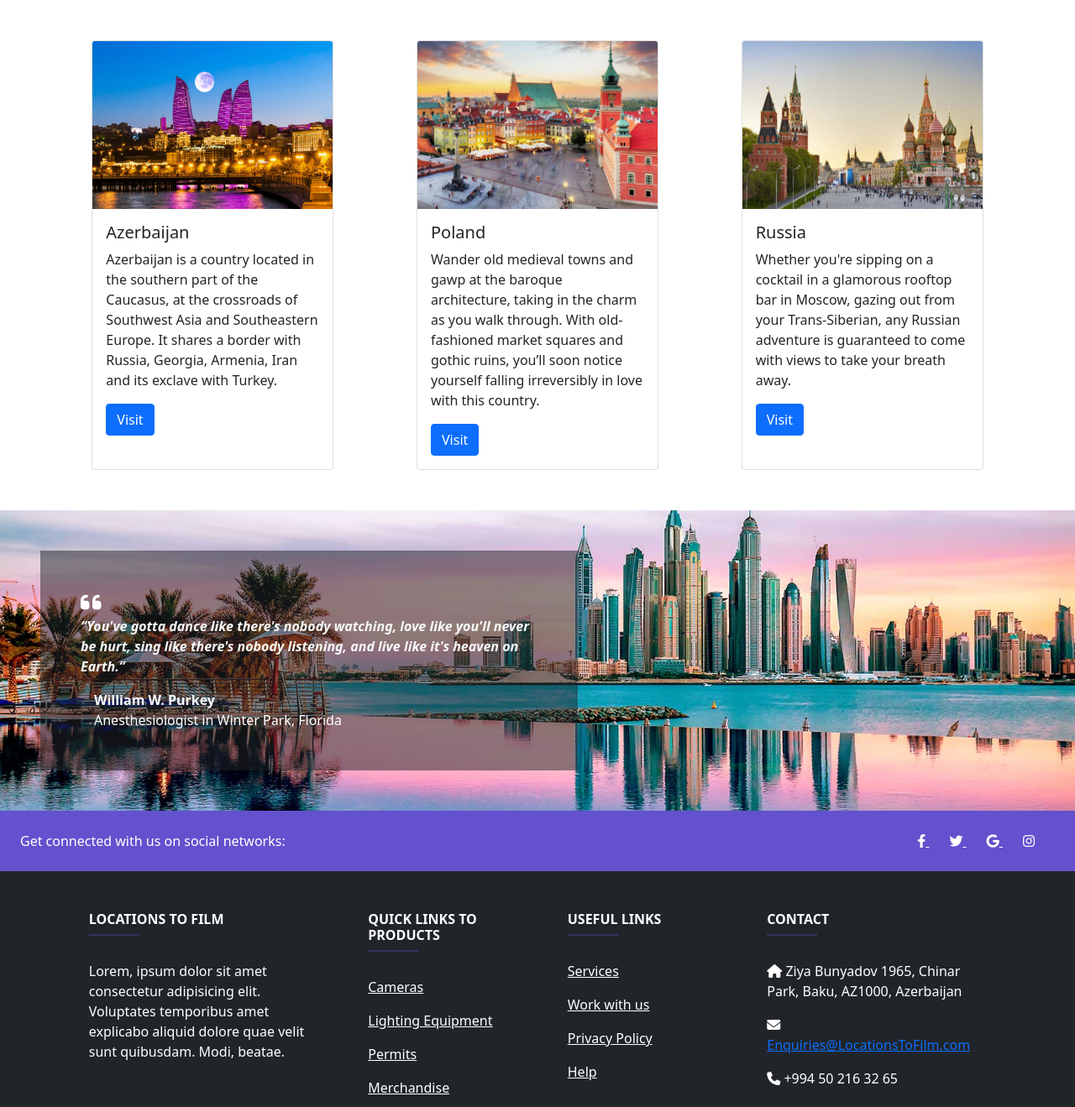
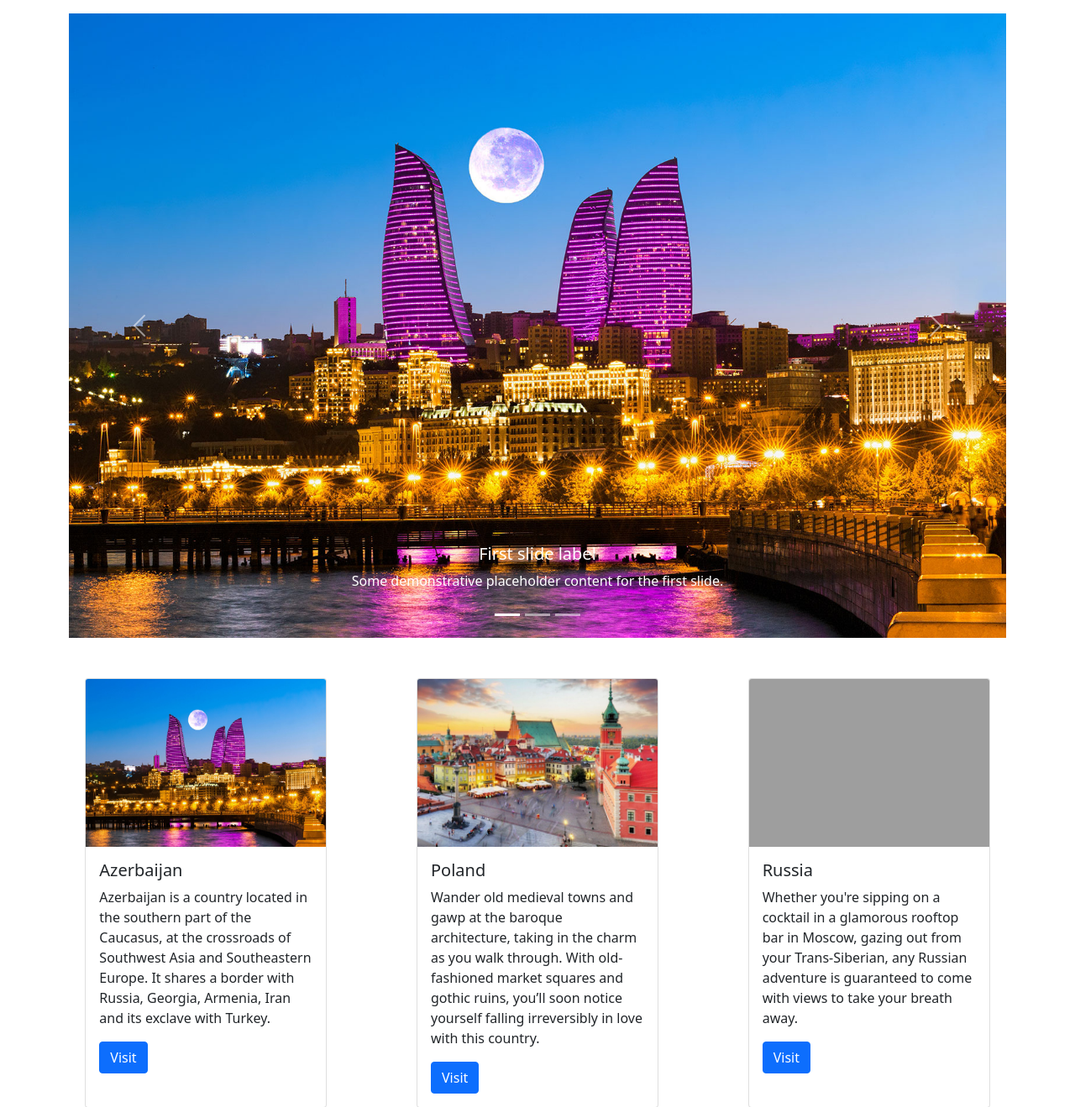
Before and after one commit to isaacemilien/LocationsToFilm, a PHP site: page / in a window 1280 px wide. Shown: the part 392-1711 px from the top of the page at 84% size. Run offline with PHP 8.4, Linux system fonts and the light colour scheme; some libraries are stand-ins or nearby versions; grey boxes are pictures that could not be loaded.

Commit message:
Cairo implement

```diff
--- a/index.php
+++ b/index.php
@@ -8,6 +8,58 @@
         <p class=" text-light ">Azerbaijan is a new location for film industry, most of its unique pearls yet to be explored. With short distance between the cities and the countryside, all corners of the country are easily accessible.</p>
       </div>
     </div>
+  </div>
+  <!--Carousel Start -->
+
+  <div class="container-lg my-3">
+    <div id="myCarousel" class="carousel slide" data-bs-ride="carousel">
+        <!-- Carousel indicators -->
+        <ol class="carousel-indicators">
+            <li data-bs-target="#myCarousel" data-bs-slide-to="0" class="active"></li>
+            <li data-bs-target="#myCarousel" data-bs-slide-to="1"></li>
+            <li data-bs-target="#myCarousel" data-bs-slide-to="2"></li>
+        </ol>
+
+        <!-- Wrapper for carousel items -->
+        <div class="carousel-inner">
+            <div class="carousel-item active">
+                <img style="object-fit: cover; overflow: hidden;"src="imgs/azer_02.jpg" class="d-block w-100" alt="Slide 1">
+                <div class="carousel-caption d-none d-md-block">
+                    <h5>First slide label</h5>
+                    <p>Some demonstrative placeholder content for the first slide.</p>
+                </div>
+            </div>
+            <div class="carousel-item">
+                <img src="imgs/pol.jpg" class="d-block w-100" alt="Slide 2">
+                <div class="carousel-caption d-none d-md-block">
+                    <h5>Second slide label</h5>
+                    <p>Some demonstrative placeholder content for the second slide.</p>
+                </div>
+            </div>
+            <div class="carousel-item">
+                <img src="imgs/russia_06.jpg" class="d-block w-100" alt="Slide 3">
+                <div class="carousel-caption d-none d-md-block">
+                    <h5>Third slide label</h5>
+                    <p>Some demonstrative placeholder content for the third slide.</p>
+                </div>
+            </div>
+        </div>
+
+        <!-- Carousel controls -->
+        <a class="carousel-control-prev" href="#myCarousel" data-bs-slide="prev">
+            <span class="carousel-control-prev-icon"></span>
+        </a>
+        <a class="carousel-control-next" href="#myCarousel" data-bs-slide="next">
+            <span class="carousel-control-next-icon"></span>
+        </a>
+    </div>
+
+</div>
+  <!--Carousel End -->
+
+
+
+    <!--Cards start-->
     <div class="row m-5 justify-content-center">
       <div class="col-lg-4 d-flex justify-content-center">
         <div class="card" style="width: 18rem;">
@@ -41,6 +93,9 @@
       </div>
     </div>
   </div>
+
+
+  <!-- Quote Start -->
   <div class="container-fluid">
     <div class="row bg h-100" style="background-image: url('imgs/doo.jpg')">
       <div class="col-6 my-5 bg-dark p-5 m-5" style="--bs-bg-opacity: .5;">
@@ -51,5 +106,5 @@
       </div>
     </div>
   </div>
-  </div>
+  <!-- Quote End -->
 <?php include "footer.php"; ?>
```
Also changed, not shown: imgs/azer_02 - Copy.jpg (added), imgs/russia.png (added), imgs/russia_06.png (deleted), styles.css (line endings or trailing spaces).
